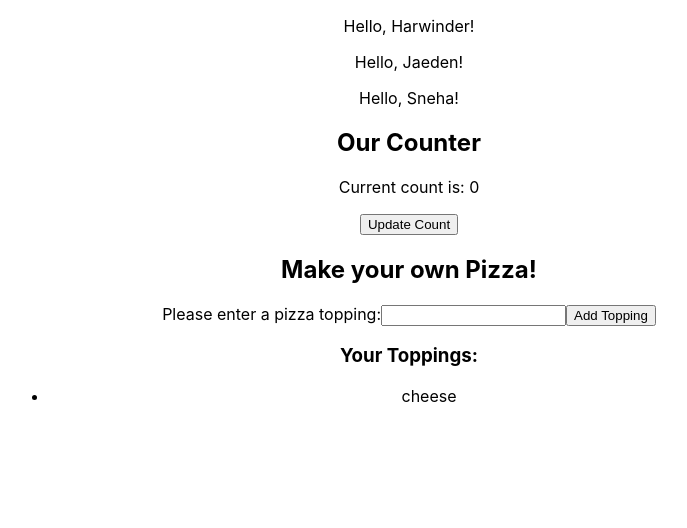
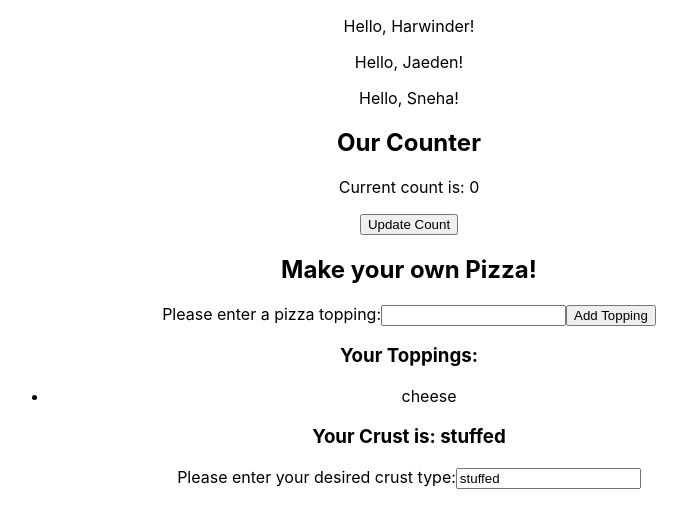
Before and after one commit to WarrenUhrich/lighthouse-labs-immutable-update-patterns, a React (Create React App) app in the folder demo-app/: page / in a window 1280 px wide. Shown: the top 528 px of the page, without its empty margins (231-918 px from the left). Built offline with nearby package versions, Linux system fonts and the light colour scheme; the HTML template or start-up script is replaced by a standard one.

Commit message:
Add crust field.

```diff
--- a/demo-app/src/components/Pizza.jsx
+++ b/demo-app/src/components/Pizza.jsx
@@ -2,6 +2,7 @@ import {useState} from 'react';
 
 const Pizza = () => {
     const [toppings, setToppings] = useState(['cheese']);
+    const [crust, setCrust] = useState('stuffed');
 
     const [newTopping, setNewTopping] = useState('');
 
@@ -40,6 +41,12 @@ const Pizza = () => {
             <ul>
                 {mappedToppings}
             </ul>
+            <h3>Your Crust is: {crust}</h3>
+            <label htmlFor="new-crust">Please enter your desired crust type:</label>
+            <input
+                id="new-crust"
+                value={crust}
+                onChange={(event) => {setCrust(event.target.value);}} />
         </section>
     );
 };
```
